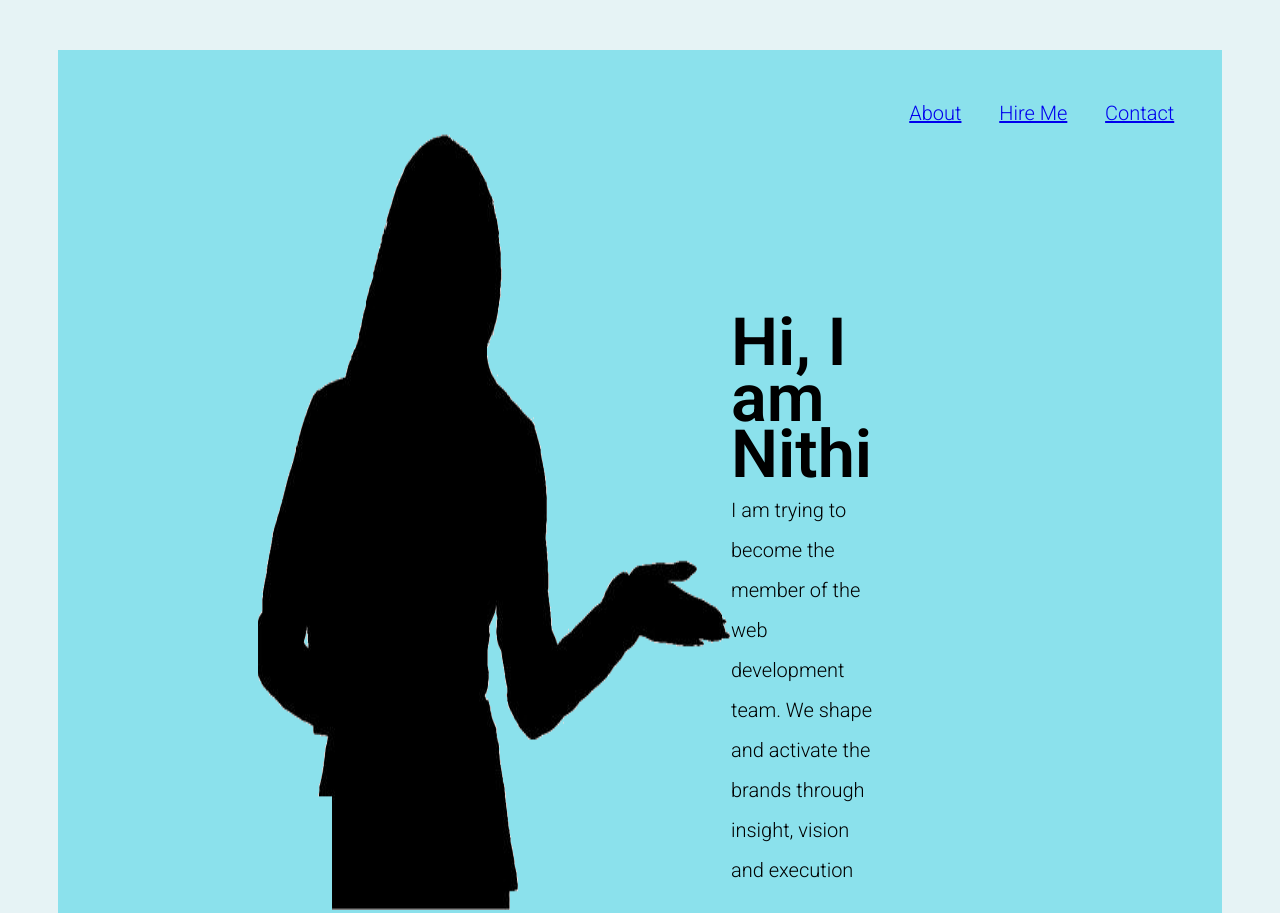
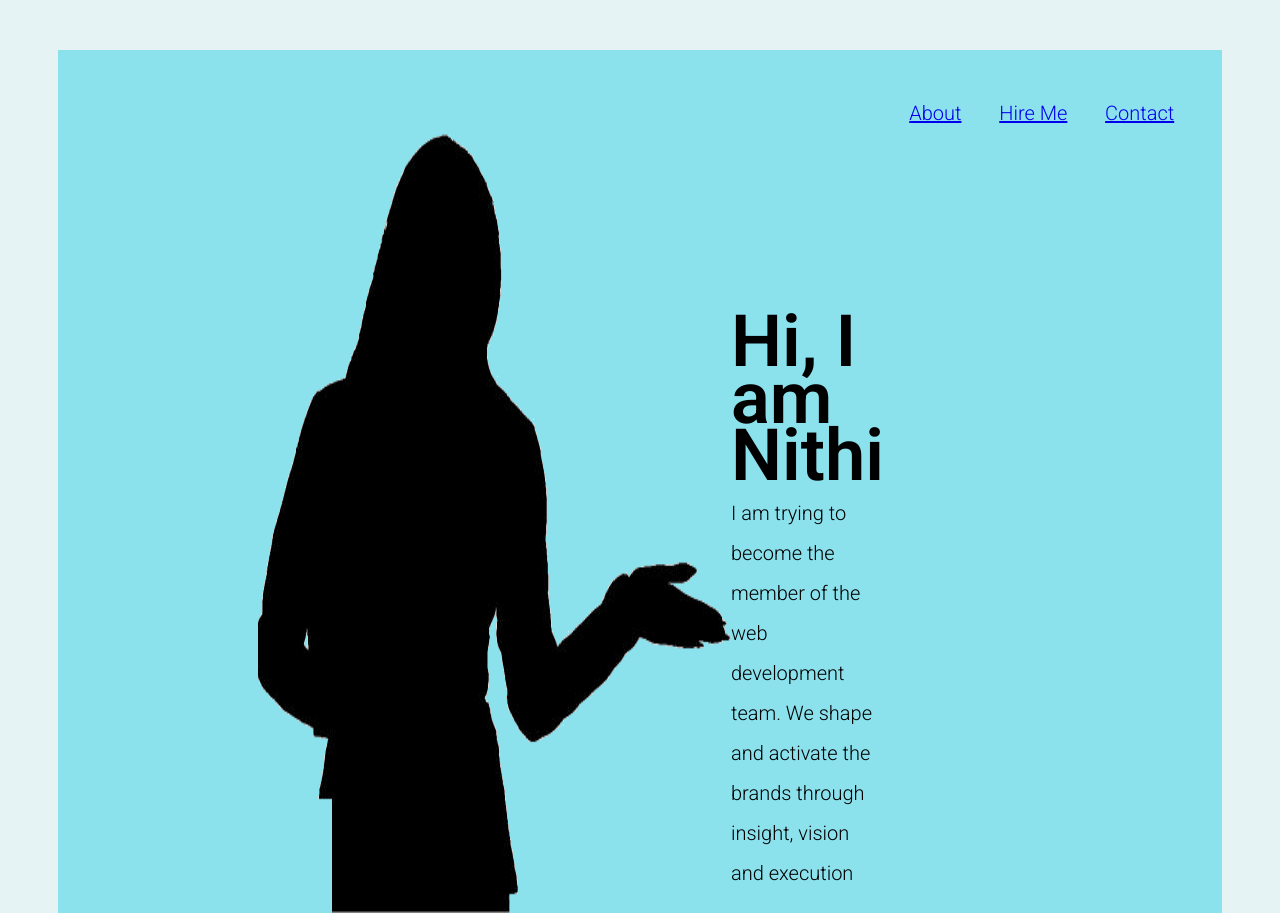
Before and after one commit to nithi2218/nithi-project-website, a plain HTML site: page index.html in a window 1280 px wide. Shown: the top 913 px of the page. Drawn offline with Linux system fonts and the light colour scheme.

Commit message:
style modified

```diff
--- a/style.css
+++ b/style.css
@@ -31,7 +31,7 @@ body {
 
 
 span {
-font-size: 6ch;
+font-size: 6.5ch;
 font-weight: 600;
 }
 
```
